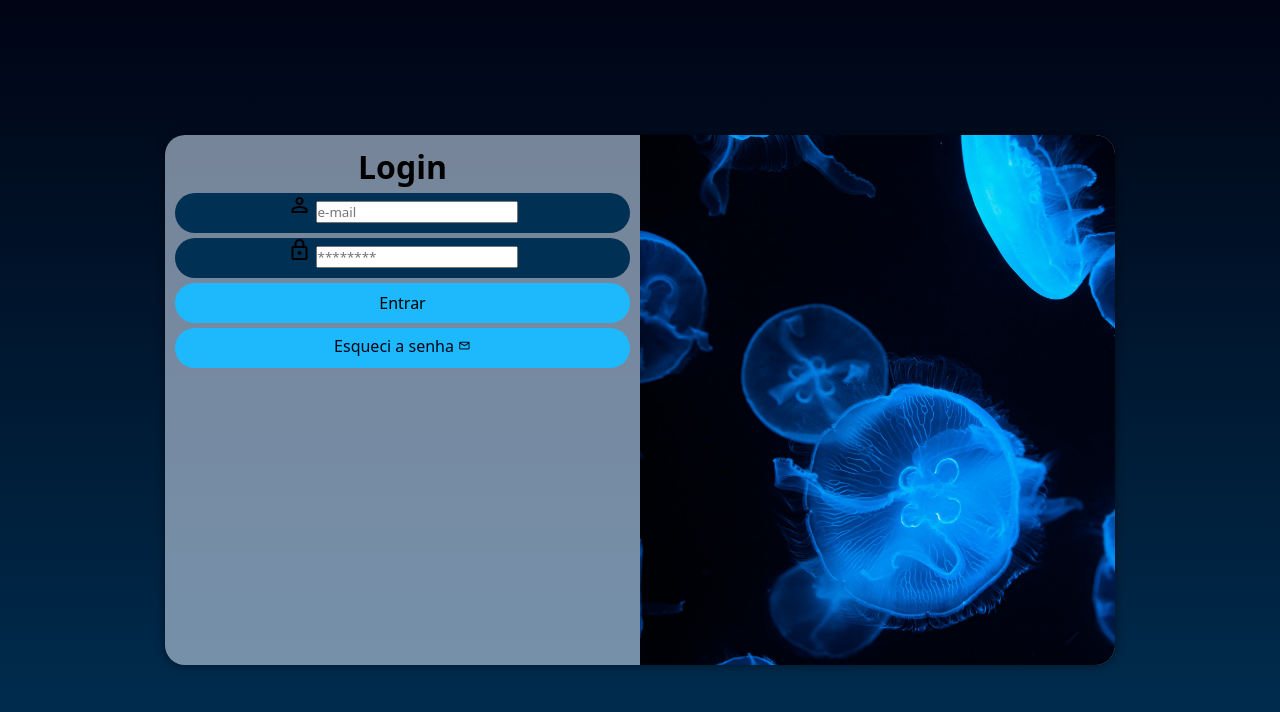
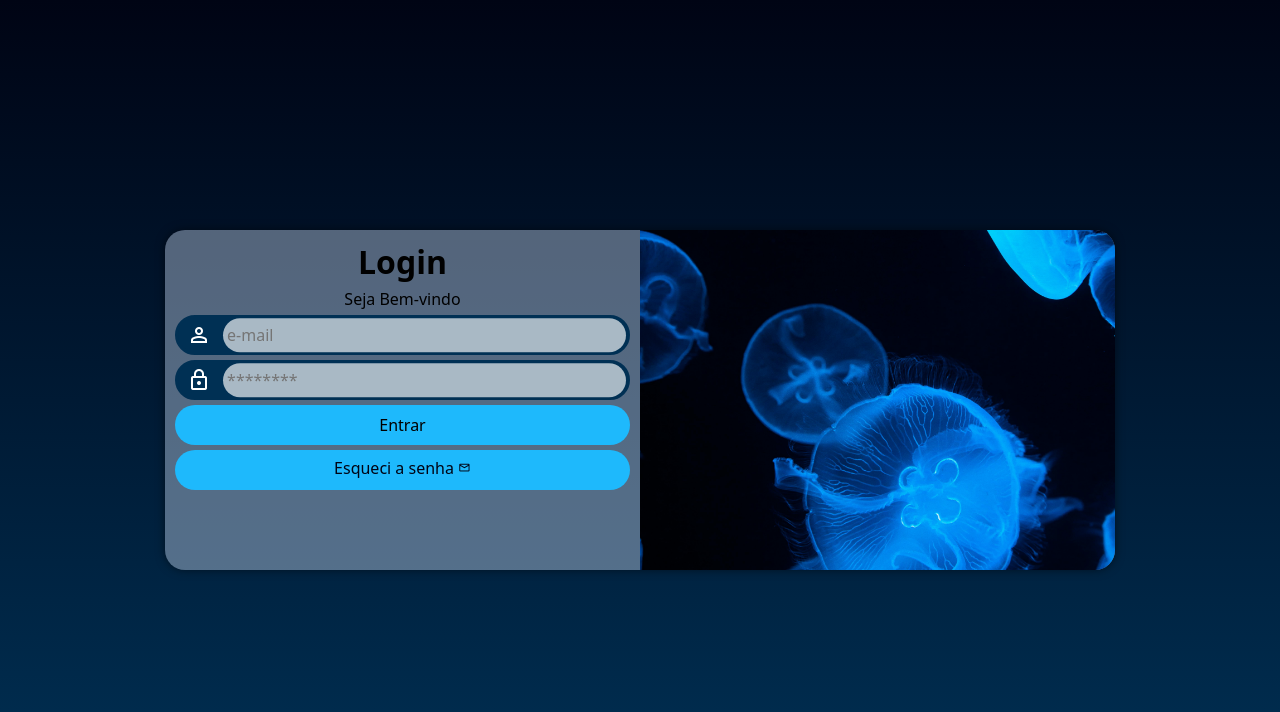
Before and after one commit to stelsol/projeto-login, a plain HTML site: page index.html in a window 1280 px wide. Drawn offline with nearby package versions, Linux system fonts and the light colour scheme.

Commit message:
Finalizando mais um projeto

```diff
--- a/estilos/media-query.css
+++ b/estilos/media-query.css
@@ -16,6 +16,7 @@ telas grandes: de 1200px para cima;
 
     section.login {
         width:80vw;
+        height: 280px;
     }
     section.login > div.imagem{
         float:left ;
@@ -27,6 +28,7 @@ telas grandes: de 1200px para cima;
         width: 70%;
 
     }
+
 }
 
 @media screen and (min-width: 992px){
@@ -36,6 +38,7 @@ telas grandes: de 1200px para cima;
     }
     section.login{
         width: 950px;
+        height: 340px;
     }
     section.login > div.imagem{
         float:right;
--- a/estilos/style.css
+++ b/estilos/style.css
@@ -26,13 +26,13 @@ section.login{
     left: 50%;
     overflow:hidden;
 
-    transform: translate(-50%,-50%);
-    background-color: #c3d4e99a ;
+    background-color: #c3d4e96e ;
     width: 300px;
-    height: 530px;
+    height: 560px;
     border-radius: 20px;
     box-shadow: 0px 0px 10px rgba(0, 0, 0, 0.507);
 
+    transform: translate(-50%,-50%);
     transition: width .3s, height .3s;
     transition-timing-function: ease;
 }
@@ -51,12 +51,37 @@ div.formulario{
     text-align: center;
     margin-bottom: 10px;
 }
+div.formulario > p{
+    font-size: 1em;
+    margin: 5px;
+}
+div.campo > span{
+    color: white;
+    /*background-color: black;*/
+    width: 40px;
+    padding: 5px;
+}
+div.campo > input{
+    background-color: rgba(255, 255, 255, 0.664);
+    font-size: 1em;
+    width: calc(100% - 46px);
+    height: 100%;
+    border: 0px;
+    border-radius: 40px;
+    padding: 4px;
+    transform: translateY(-5.8px);
+}
+div.campo > input:focus-within{
+    background-color: white;
+    border: none;
+}
 form > div.campo{
     background-color: #003054;
     display: block;
     width: 100%;
     height: 40px;
     border-radius: 40px;
+    border:3px solid #003054 ;
     margin: 5px 0px;
 }
 div.campo > label{
--- a/index.html
+++ b/index.html
@@ -16,6 +16,9 @@
             </div>
             <div class="formulario">
                 <h2>Login</h2>
+                <p>
+                    Seja Bem-vindo
+                </p>
                <form action="login.php" method="post" autocomplete=" on">
                     <div class="campo">
                         <span class="material-symbols-outlined">person</span>
```
